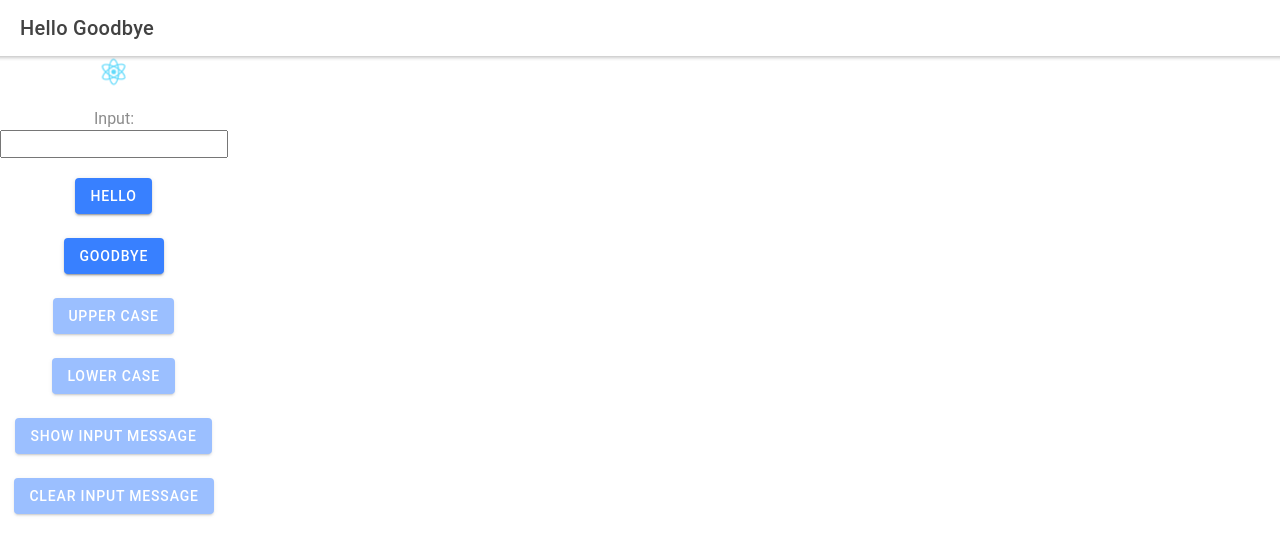
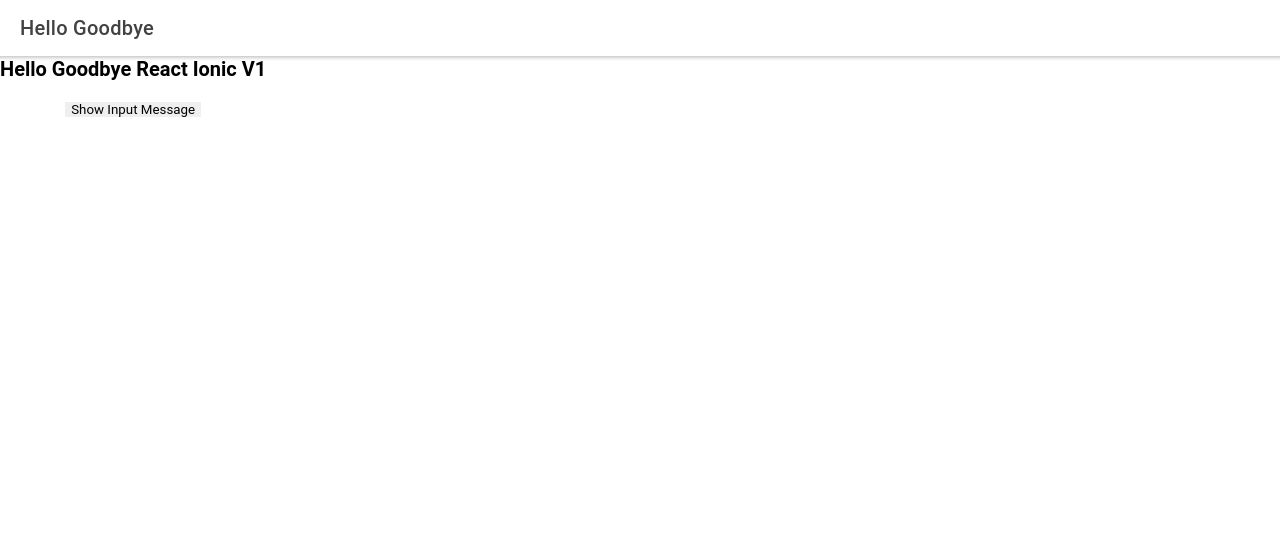
Before and after one commit to DonStegall/hello-goodbye-react-ionic-v1, a React (Create React App) app: page /home in a window 1280 px wide. Shown: the top 554 px of the page. Built offline with nearby package versions, Linux system fonts and the light colour scheme.

Commit message:
switch to HelloGoodbyeFunctionComponent

```diff
--- a/src/pages/Home.tsx
+++ b/src/pages/Home.tsx
@@ -2,6 +2,7 @@
 import React from 'react';
 // import ExploreContainer from '../components/ExploreContainer';
 import HelloGoodbyeComponent from '../components/HelloGoodbyeComponent';
+import HelloGoodbyeFunctionComponent from '../components/HelloGoodbyeFunctionComponent';
 import './Home.css';
 
 const Home: React.FC = () => {
@@ -18,8 +19,8 @@
             <IonTitle size="large">Hello Goodbye</IonTitle>
           </IonToolbar>
         </IonHeader>
-        <HelloGoodbyeComponent />
-        {/* <HelloGoodbyeFunctionComponent textInput={"Hello Don"} /> */}
+        {/* <HelloGoodbyeComponent /> */}
+        <HelloGoodbyeFunctionComponent textInput={""} />
       </IonContent>
     </IonPage>
   );
```
